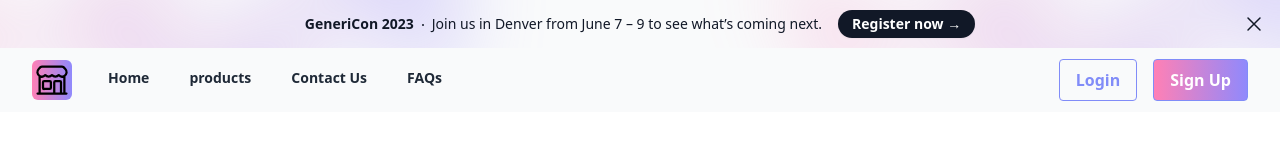
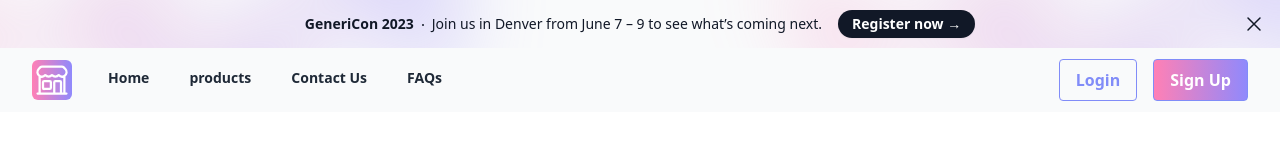
Before and after one commit to Comersify/multi-seller-store, a Next.js app: page /login in a window 1280 px wide. Shown: the top 160 px of the page. Built offline with nearby package versions, Linux system fonts and the light colour scheme.

Commit message:
fix logo :lady_beetle:

```diff
--- a/components/Nav.js
+++ b/components/Nav.js
@@ -18,7 +18,7 @@ const Logo = () => {
         viewBox="0 0 24 24"
         strokeWidth="1.5"
         stroke="currentColor"
-        className="w-10 h-10 p-0.5 rounded-md  bg-gradient-to-r from-[#ff80b5] to-[#9089fc]"
+        className="w-10 h-10 p-0.5 rounded-md  bg-gradient-to-r from-[#ff80b5] to-[#9089fc] text-white"
       >
         <path
           strokeLinecap="round"
```
